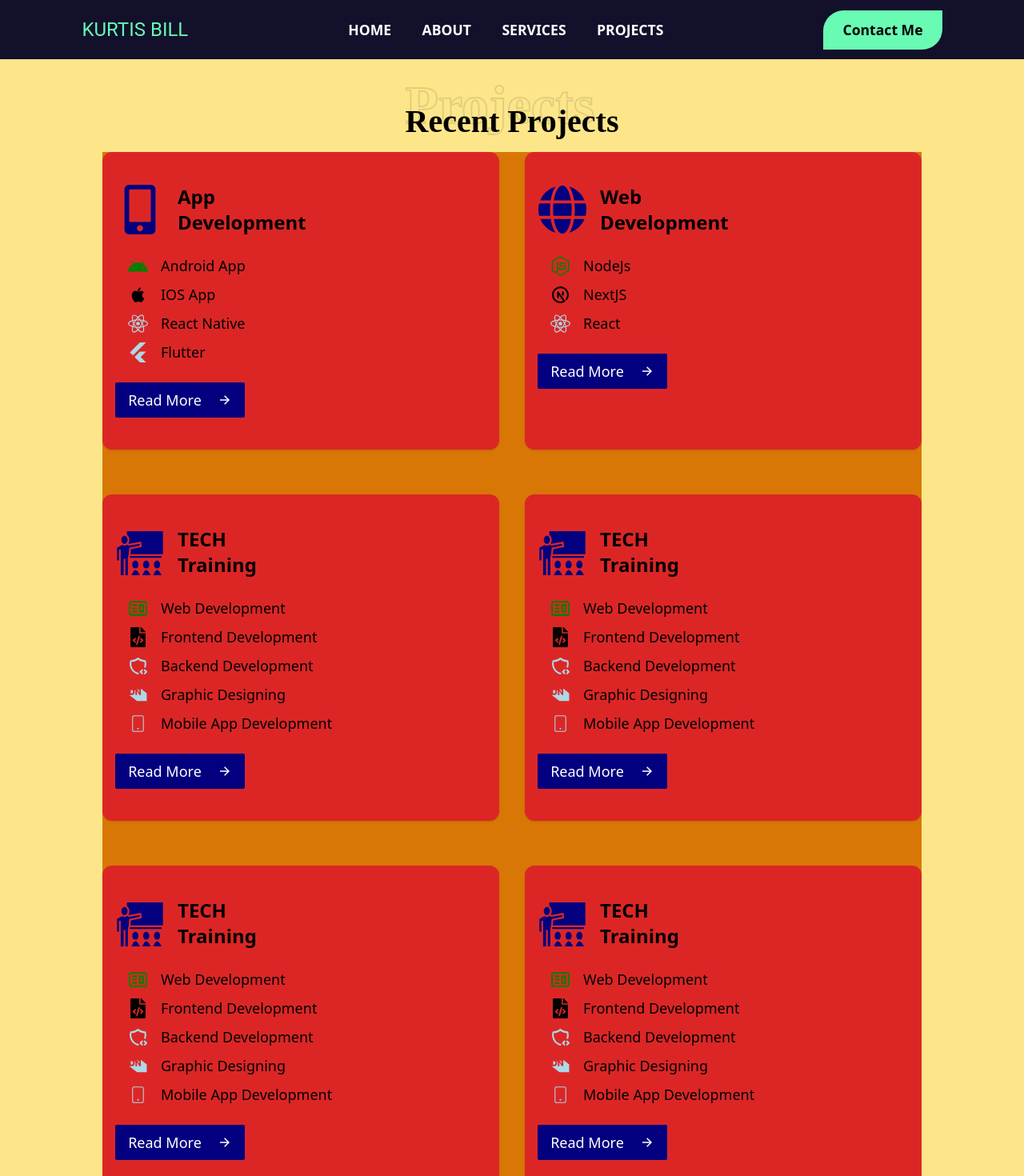
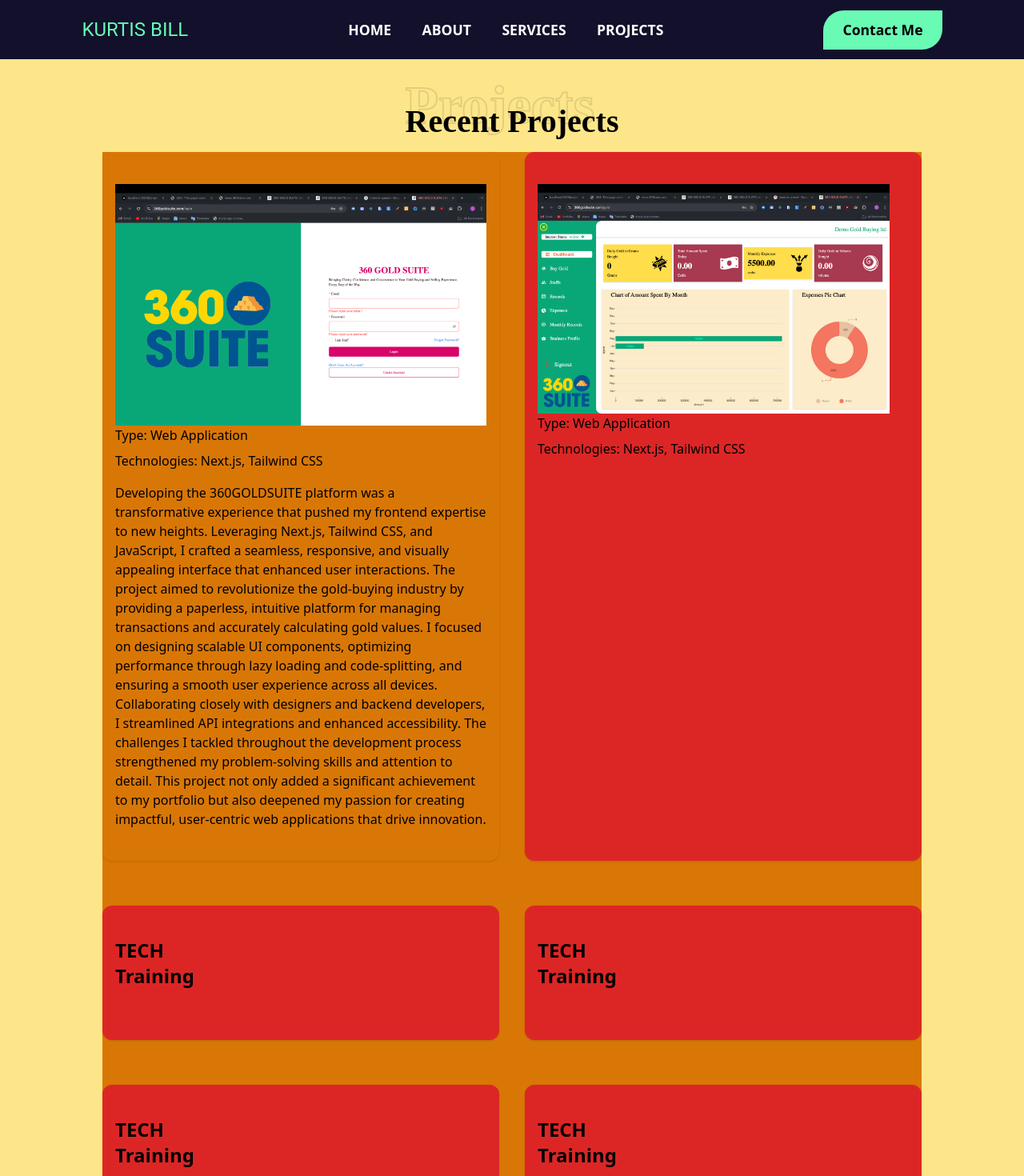
Before and after one commit to Kurtis1955/portweb, a Next.js app: page /pages/project-build in a window 1280 px wide. Shown: the top 1470 px of the page at 80% size. Built offline with nearby package versions, Linux system fonts and the light colour scheme.

Commit message:
Update page.js

```diff
--- a/app/pages/project-build/page.js
+++ b/app/pages/project-build/page.js
@@ -1,248 +1,103 @@
-import React from 'react'
-import { SiReact, SiFlutter} from "react-icons/si";
-import {FaGlobe, FaFileCode, FaNodeJs,FaMobileAlt} from "react-icons/fa";
-import { GiTeacher } from "react-icons/gi";
-import { IoLogoApple } from "react-icons/io";
-import { CiMobile2 } from "react-icons/ci";
-import { RiArrowRightLine } from "react-icons/ri";
-import { TbBrandNextjs } from "react-icons/tb";
-import { TbShieldCode } from "react-icons/tb";
-import { IoLogoAndroid } from "react-icons/io5";
-import { CgWebsite } from "react-icons/cg";
-import { IoLogoDesignernews } from "react-icons/io";
+import React from "react";
+import Image from "next/image";
+import Link from "next/link";
+import Botech360 from "../../../public/360goldsuit.png"
+import Botech3602 from "../../../public/360goldsuit2.png"
+// import Botech from "../../../public/"
 
 const Projects_build = () => {
   return (
-    <div className='w-full px-32 py-14 bg-amber-200'>
+    <div className="w-full px-32 py-14 bg-amber-200">
       <h1 id="services" className="text-center ">
         Recent Projects
       </h1>
 
       <div className="w-full bg-amber-600 grid gap-8 grid-cols-2">
-          <div className="w-full bg-red-600 mb-6 shadow p-10 rounded-xl pl-4 ">
-            <div className="flex items-center gap-4 mb-6 ">
-              <FaMobileAlt size={62} color="#02007f" />{" "}
-              <h2 className="text-2xl font-[700]">
-                App <br /> Development
-              </h2>
+        <div className="w-full mb-6 shadow p-10 rounded-xl px-4 flex flex-col items-center justify-center ">
+          <Image src={Botech360} alt="gold suit image" />
+          <div className="w-full flex flex-col gap-2">
+            <h4>Type: Web Application</h4>
+            <h4>Technologies: Next.js, Tailwind CSS</h4>
+            <Link href={"/"}></Link>
+            <div>
+              Developing the 360GOLDSUITE platform was a transformative
+              experience that pushed my frontend expertise to new heights.
+              Leveraging Next.js, Tailwind CSS, and JavaScript, I crafted a
+              seamless, responsive, and visually appealing interface that
+              enhanced user interactions. The project aimed to revolutionize the
+              gold-buying industry by providing a paperless, intuitive platform
+              for managing transactions and accurately calculating gold values.
+              I focused on designing scalable UI components, optimizing
+              performance through lazy loading and code-splitting, and ensuring
+              a smooth user experience across all devices. Collaborating closely
+              with designers and backend developers, I streamlined API
+              integrations and enhanced accessibility. The challenges I tackled
+              throughout the development process strengthened my problem-solving
+              skills and attention to detail. This project not only added a
+              significant achievement to my portfolio but also deepened my
+              passion for creating impactful, user-centric web applications that
+              drive innovation.
+            </div>
+          </div>
         </div>
 
+        <div className="w-full mb-6 bg-red-600 shadow p-10 rounded-xl pl-4 ">
+        <Image src={Botech3602} alt="gold suit image" />
           <div className="flex flex-col gap-2">
-              <span className="flex gap-4 pl-4  items-center text-lg font-[200]">
-                <IoLogoAndroid color="green" size={25} /> Android App{" "}
-              </span>
-
-              <span className="flex gap-4 pl-4 items-center text-lg font-[200]">
-                <IoLogoApple color="black" size={25} /> IOS App{" "}
-              </span>
-
-              <span className="flex gap-4 pl-4 items-center text-lg font-[200]">
-                <SiReact color="LIGHTBLUE" size={25} /> React Native{" "}
-              </span>
-
-              <span className="flex gap-4 pl-4 items-center text-lg font-[200]">
-                <SiFlutter color="LIGHTBLUE" size={25} /> Flutter{" "}
-              </span>
-
-
-              <button
-                className="font-[100] text-lg flex justify-center items-center gap-5 bg-[#02007f]
-                px-2 py-2 rounded-sm mt-4 w-[9em] text-[white]"
-              >
-                Read More <RiArrowRightLine />
-              </button>
+          <h4>Type: Web Application</h4>
+            <h4>Technologies: Next.js, Tailwind CSS</h4>
+            <Link href={"/"}></Link>
           </div>
         </div>
 
         <div className="w-full mb-6 bg-red-600 shadow p-10 rounded-xl pl-4 ">
           <div className="flex items-center gap-4 mb-6 ">
-              <FaGlobe size={62} color="#02007f" />{" "}
-              <h2 className="text-2xl font-[700]">
-                Web <br /> Development
-              </h2>
-            </div>
 
-            <div className="flex flex-col gap-2">
-              <span className="flex gap-4 pl-4  items-center text-lg font-[200]">
-                <FaNodeJs color="green" size={25} /> NodeJs
-              </span>
-
-              <span className="flex gap-4 pl-4 items-center text-lg font-[200]">
-                <TbBrandNextjs color="black" size={25} /> NextJS{" "}
-              </span>
-
-              <span className="flex gap-4 pl-4 items-center text-lg font-[200]">
-                <SiReact color="LIGHTBLUE" size={25} /> React{" "}
-              </span>
-
-              <button
-                className="font-[100] text-lg flex justify-center items-center gap-5 bg-[#02007f]
-          px-2 py-2 rounded-sm mt-4 w-[9em] text-[white]"
-              >
-                Read More <RiArrowRightLine />
-              </button>
-            </div>
-          </div>
-
-          <div className="w-full mb-6 bg-red-600 shadow p-10 rounded-xl pl-4 ">
-            <div className="flex items-center gap-4 mb-6 ">
-              <GiTeacher size={62} color="#02007f" />{" "}
             <h2 className="text-2xl font-[700]">
               TECH <br /> Training
             </h2>
           </div>
 
           <div className="flex flex-col gap-2">
-              <span className="flex gap-4 pl-4  items-center text-lg font-[200]">
-                <CgWebsite  color="green" size={25} /> Web Development{" "}
-              </span>
 
-              <span className="flex gap-4 pl-4 items-center text-lg font-[200]">
-                <FaFileCode  color="black" size={25} /> Frontend Development {" "}
-              </span>
-
-              <span className="flex gap-4 pl-4 items-center text-lg font-[200]">
-                <TbShieldCode color="LIGHTBLUE" size={25} /> Backend Development
-              </span>
-
-              <span className="flex gap-4 pl-4 items-center text-lg font-[200]">
-                <IoLogoDesignernews  color="LIGHTBLUE" size={25} /> Graphic Designing
-              </span>
-
-              <span className="flex gap-4 pl-4 items-center text-lg font-[200]">
-                {" "}
-                <CiMobile2  color="LIGHTBLUE" size={25} />
-              Mobile App Development
-              </span>
-
-              <button
-                className="font-[100] text-lg flex justify-center items-center gap-5 bg-[#02007f]
-          px-2 py-2 rounded-sm mt-4 w-[9em] text-[white]"
-              >
-                Read More <RiArrowRightLine />
-              </button>
           </div>
         </div>
         <div className="w-full mb-6 bg-red-600 shadow p-10 rounded-xl pl-4 ">
           <div className="flex items-center gap-4 mb-6 ">
-              <GiTeacher size={62} color="#02007f" />{" "}
             <h2 className="text-2xl font-[700]">
               TECH <br /> Training
             </h2>
           </div>
 
           <div className="flex flex-col gap-2">
-              <span className="flex gap-4 pl-4  items-center text-lg font-[200]">
-                <CgWebsite  color="green" size={25} /> Web Development{" "}
-              </span>
 
-              <span className="flex gap-4 pl-4 items-center text-lg font-[200]">
-                <FaFileCode  color="black" size={25} /> Frontend Development {" "}
-              </span>
-
-              <span className="flex gap-4 pl-4 items-center text-lg font-[200]">
-                <TbShieldCode color="LIGHTBLUE" size={25} /> Backend Development
-              </span>
-
-              <span className="flex gap-4 pl-4 items-center text-lg font-[200]">
-                <IoLogoDesignernews  color="LIGHTBLUE" size={25} /> Graphic Designing
-              </span>
-
-              <span className="flex gap-4 pl-4 items-center text-lg font-[200]">
-                {" "}
-                <CiMobile2  color="LIGHTBLUE" size={25} />
-              Mobile App Development
-              </span>
-
-              <button
-                className="font-[100] text-lg flex justify-center items-center gap-5 bg-[#02007f]
-          px-2 py-2 rounded-sm mt-4 w-[9em] text-[white]"
-              >
-                Read More <RiArrowRightLine />
-              </button>
           </div>
         </div>
         <div className="w-full mb-6 bg-red-600 shadow p-10 rounded-xl pl-4 ">
           <div className="flex items-center gap-4 mb-6 ">
-              <GiTeacher size={62} color="#02007f" />{" "}
             <h2 className="text-2xl font-[700]">
               TECH <br /> Training
             </h2>
           </div>
 
           <div className="flex flex-col gap-2">
-              <span className="flex gap-4 pl-4  items-center text-lg font-[200]">
-                <CgWebsite  color="green" size={25} /> Web Development{" "}
-              </span>
 
-              <span className="flex gap-4 pl-4 items-center text-lg font-[200]">
-                <FaFileCode  color="black" size={25} /> Frontend Development {" "}
-              </span>
-
-              <span className="flex gap-4 pl-4 items-center text-lg font-[200]">
-                <TbShieldCode color="LIGHTBLUE" size={25} /> Backend Development
-              </span>
-
-              <span className="flex gap-4 pl-4 items-center text-lg font-[200]">
-                <IoLogoDesignernews  color="LIGHTBLUE" size={25} /> Graphic Designing
-              </span>
-
-              <span className="flex gap-4 pl-4 items-center text-lg font-[200]">
-                {" "}
-                <CiMobile2  color="LIGHTBLUE" size={25} />
-              Mobile App Development
-              </span>
-
-              <button
-                className="font-[100] text-lg flex justify-center items-center gap-5 bg-[#02007f]
-          px-2 py-2 rounded-sm mt-4 w-[9em] text-[white]"
-              >
-                Read More <RiArrowRightLine />
-              </button>
           </div>
         </div>
         <div className="w-full mb-6 bg-red-600 shadow p-10 rounded-xl pl-4 ">
           <div className="flex items-center gap-4 mb-6 ">
-              <GiTeacher size={62} color="#02007f" />{" "}
+
             <h2 className="text-2xl font-[700]">
               TECH <br /> Training
             </h2>
           </div>
 
           <div className="flex flex-col gap-2">
-              <span className="flex gap-4 pl-4  items-center text-lg font-[200]">
-                <CgWebsite  color="green" size={25} /> Web Development{" "}
-              </span>
-
-              <span className="flex gap-4 pl-4 items-center text-lg font-[200]">
-                <FaFileCode  color="black" size={25} /> Frontend Development {" "}
-              </span>
-
-              <span className="flex gap-4 pl-4 items-center text-lg font-[200]">
-                <TbShieldCode color="LIGHTBLUE" size={25} /> Backend Development
-              </span>
-
-              <span className="flex gap-4 pl-4 items-center text-lg font-[200]">
-                <IoLogoDesignernews  color="LIGHTBLUE" size={25} /> Graphic Designing
-              </span>
-
-              <span className="flex gap-4 pl-4 items-center text-lg font-[200]">
-                {" "}
-                <CiMobile2  color="LIGHTBLUE" size={25} />
-              Mobile App Development
-              </span>
-
-              <button
-                className="font-[100] text-lg flex justify-center items-center gap-5 bg-[#02007f]
-          px-2 py-2 rounded-sm mt-4 w-[9em] text-[white]"
-              >
-                Read More <RiArrowRightLine />
-              </button>
           </div>
         </div>
       </div>
     </div>
-  )
-}
+  );
+};
 
 export default Projects_build;
```
Lines whose indentation alone changed are shown as unchanged.
